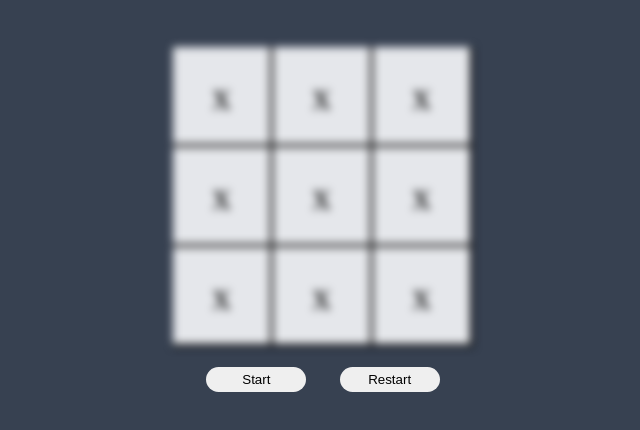
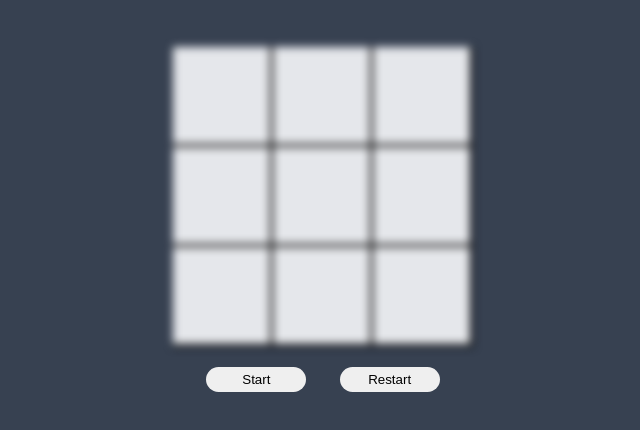
Before and after one commit to nbujri/tic-tac-toe, a plain HTML site: page index.html in a window 1280 px wide. Shown: the part 60-490 px from the top of the page, without its empty margins (317-957 px from the left). Drawn offline with Linux system fonts and the light colour scheme.

Commit message:
remove placeholder markers

```diff
--- a/index.html
+++ b/index.html
@@ -15,15 +15,15 @@
     <div class="container">
       <h1>Tic-Tac-Toe</h1>
       <div class="game-board blur">
-        <div class="cell cell1" data-cell="1">x</div>
-        <div class="cell cell2" data-cell="2">x</div>
-        <div class="cell cell3" data-cell="3">x</div>
-        <div class="cell cell4" data-cell="4">x</div>
-        <div class="cell cell5" data-cell="5">x</div>
-        <div class="cell cell6" data-cell="6">x</div>
-        <div class="cell cell7" data-cell="7">x</div>
-        <div class="cell cell8" data-cell="8">x</div>
-        <div class="cell cell9" data-cell="9">x</div>
+        <div class="cell cell1" data-cell="1"></div>
+        <div class="cell cell2" data-cell="2"></div>
+        <div class="cell cell3" data-cell="3"></div>
+        <div class="cell cell4" data-cell="4"></div>
+        <div class="cell cell5" data-cell="5"></div>
+        <div class="cell cell6" data-cell="6"></div>
+        <div class="cell cell7" data-cell="7"></div>
+        <div class="cell cell8" data-cell="8"></div>
+        <div class="cell cell9" data-cell="9"></div>
       </div>
       <div class="buttons">
         <button class="btn btn-start">Start</button>
```
